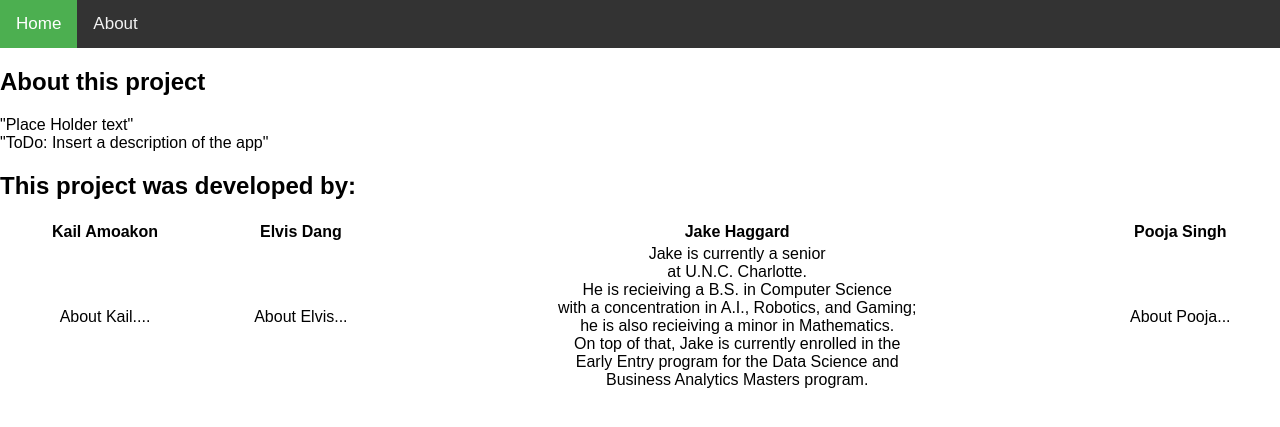
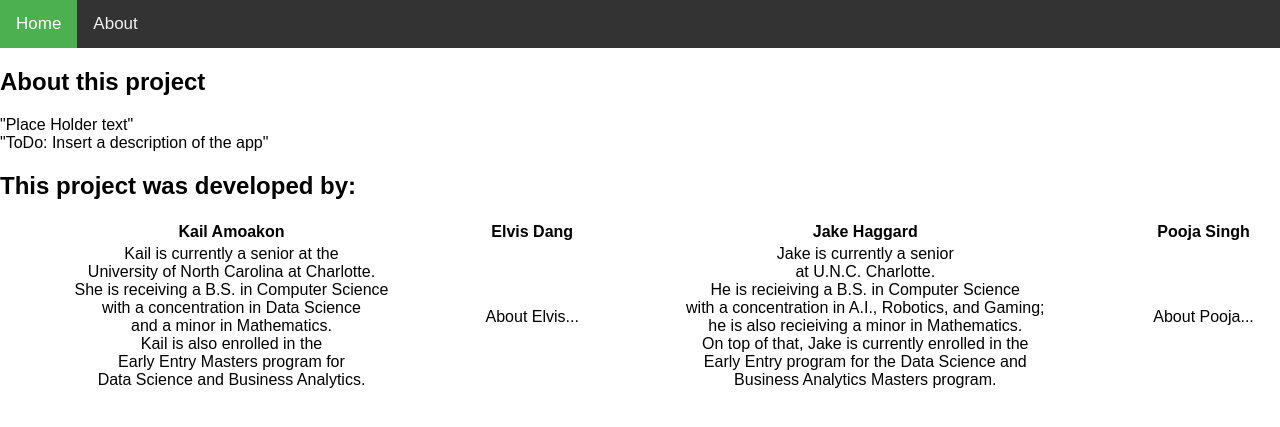
Before and after one commit to ps11061601/CCProject, a Flask app: page /About in a window 1280 px wide. Shown: the top 427 px of the page. Run offline with Flask 2, Linux system fonts and the light colour scheme.

Commit message:
Updated about.html

```diff
--- a/templates/about.html
+++ b/templates/about.html
@@ -62,7 +62,14 @@ color: white;
   </tr>
   <tr>
     <td>
-        About Kail....<br>
+        Kail is currently a senior at the <br>
+        University of North Carolina at Charlotte. <br>
+        She is receiving a B.S. in Computer Science <br>
+        with a concentration in Data Science <br>
+        and a minor in Mathematics. <br>
+        Kail is also enrolled in the <br>
+        Early Entry Masters program for<br>
+        Data Science and Business Analytics.<br>
     </td>
     <td>
         About Elvis...<br>
```
